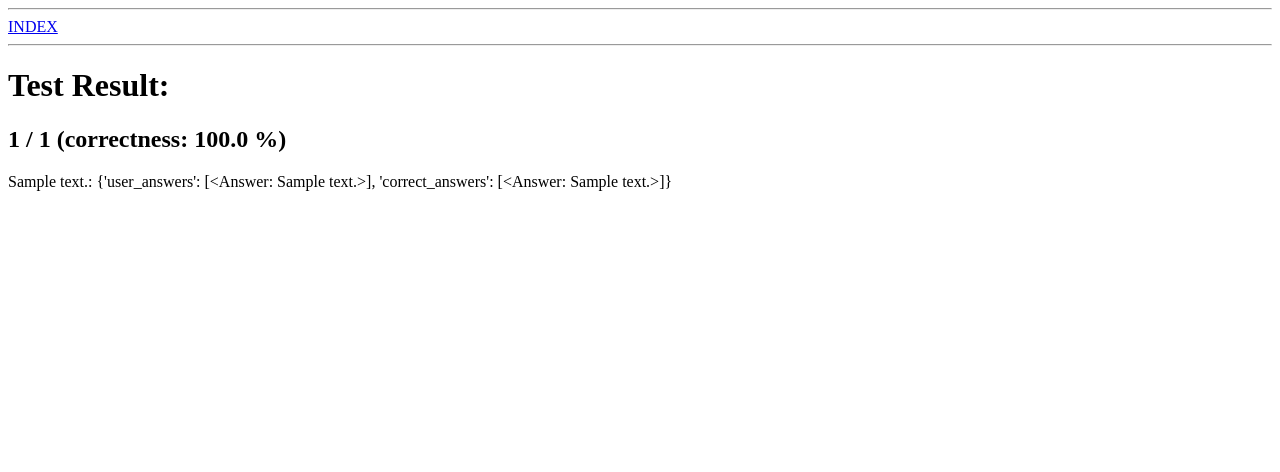
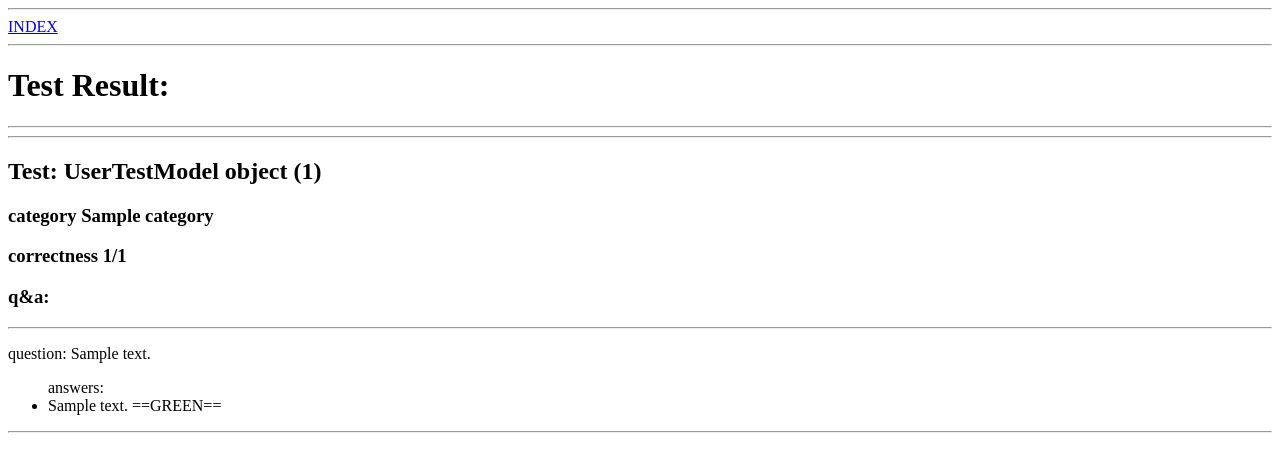
Before and after one commit to rYauheni/LegalTrainer, a Django app: page /quiz/result/result in a window 1280 px wide. Shown: the top 472 px of the page. Run offline with Django 4.2, Linux system fonts and the light colour scheme; a user stored in the database is signed in; tables that the repository leaves empty hold one stand-in row (values such as "Sample post").

Commit message:
refactored show_test_result output (view and template) in quiz app

```diff
--- a/quiz/templates/quiz/test_result.html
+++ b/quiz/templates/quiz/test_result.html
@@ -6,12 +6,35 @@ Test Result
 
 {% block content %}
 <h1>Test Result:</h1>
-<h2>{{ success_questions }} / {{ quantity_questions }} (correctness: {{ correctness_percent }} %)</h2>
-
-<h2>{{ qs }}</h2>
-
-{% for key, value in full_result.items %}
-    <p>{{ key }}: {{ value }}</p>
-{% endfor %}
+<hr>
+<hr>
+    <h2>Test: {{ user_test_result.user_test }}</h2>
+    <h3>category {{ user_test_result.user_test_category.title }}</h3>
+    <h3>correctness {{ user_test_result.correct }}/{{ full_result|length }} </h3>
+    <h3>q&a:</h3>
+    {% for question, content in full_result.items %}
+        <hr>
+        <p>question: {{ question }}</p>
+        <ul>
+            answers:
+            {% for answer in content.answers %}
+                <li>
+                    {{ answer }}
+                    {% if answer in content.user_answers and answer in content.correct_answers %}
+                        ==GREEN==
+                    {% elif answer not in content.user_answers and answer in content.correct_answers %}
+                        ==YELLOW==
+                    {% elif answer in content.user_answers and answer not in content.correct_answers %}
+                        ==RED==
+                    {% elif answer not in content.user_answers and answer not in content.correct_answers %}
+                        ==GREY==
+                    {% else %}
+                        ==ERRORERRORERROR==
+                    {% endif %}
+                </li>
+            {% endfor %}
+        </ul>
+        <hr>
+    {% endfor %}
 
 {% endblock %}
--- a/quiz/views.py
+++ b/quiz/views.py
@@ -164,8 +164,10 @@ def show_test_result(request):
 
     for user_test_question in user_test_questions:
         question = user_test_question.question
+        answers = Answer.objects.filter(question=question)
 
         full_result.setdefault(question, {
+            'answers': answers,
             'user_answers': [],
             'correct_answers': []
         })
@@ -214,7 +216,5 @@ def show_test_result(request):
 
     return render(request, 'quiz/test_result.html', context={
         'full_result': full_result,
-        'quantity_questions': quantity_questions,
-        'success_questions': success_questions,
-        'correctness_percent': correctness_percent,
+        'user_test_result': user_test_result,
     })
```
